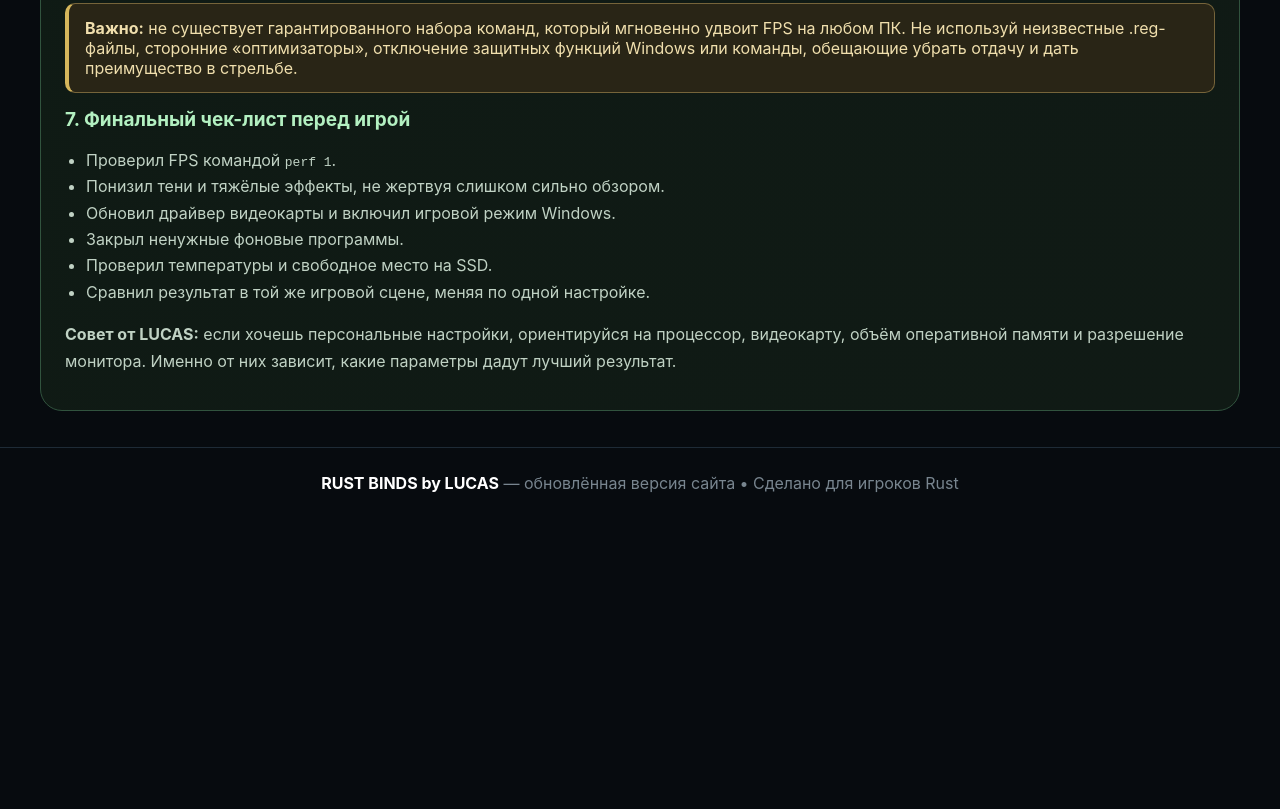
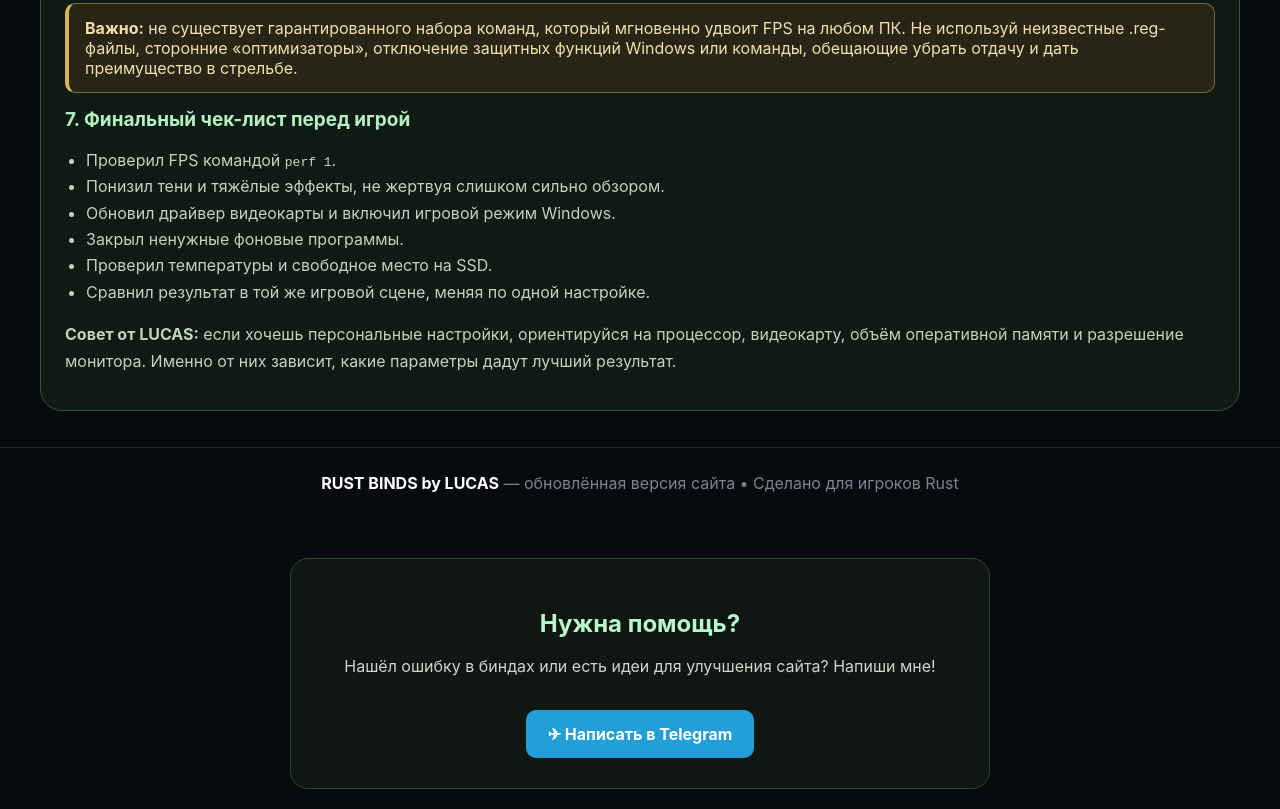
Before and after one commit to lucasjz8/rust-binds-by-lucas, a plain HTML site: page index.html in a window 1280 px wide. Shown: the part 7335-8144 px from the top of the page. Before the commit the page ends 7853 px from the top, so only its background shows below. Drawn offline with Linux system fonts and the light colour scheme.

Commit message:
Update index.html

```diff
--- a/index.html
+++ b/index.html
@@ -174,3 +174,59 @@
 function toast(msg){const t=document.getElementById('toast');t.textContent=msg;t.classList.add('show');setTimeout(()=>t.classList.remove('show'),2200)}
 render();
 </script></body></html>
+<!-- Блок поддержки RUST BINDS BY LUCAS -->
+<section id="support">
+  <h2>Нужна помощь?</h2>
+  <p>
+    Нашёл ошибку в биндах или есть идеи
+    для улучшения сайта? Напиши мне!
+  </p>
+  <a
+    href="https://t.me/LucasUsaLa"
+    target="_blank"
+    rel="noopener noreferrer"
+    class="support-button"
+  >
+    ✈ Написать в Telegram
+  </a>
+</section>
+
+<style>
+  #support {
+    margin: 40px auto 20px;
+    padding: 30px 20px;
+    max-width: 700px;
+    text-align: center;
+    background: #101713;
+    border: 1px solid #294735;
+    border-radius: 18px;
+    color: #ffffff;
+  }
+
+  #support h2 {
+    color: #b9f6ca;
+    margin-bottom: 12px;
+  }
+
+  #support p {
+    color: #cbd5ce;
+    line-height: 1.6;
+  }
+
+  .support-button {
+    display: inline-block;
+    margin-top: 15px;
+    padding: 14px 22px;
+    background: #229ed9;
+    color: white;
+    text-decoration: none;
+    font-weight: bold;
+    border-radius: 10px;
+    transition: 0.2s;
+  }
+
+  .support-button:hover {
+    background: #168ac0;
+    transform: translateY(-2px);
+  }
+</style>
```
